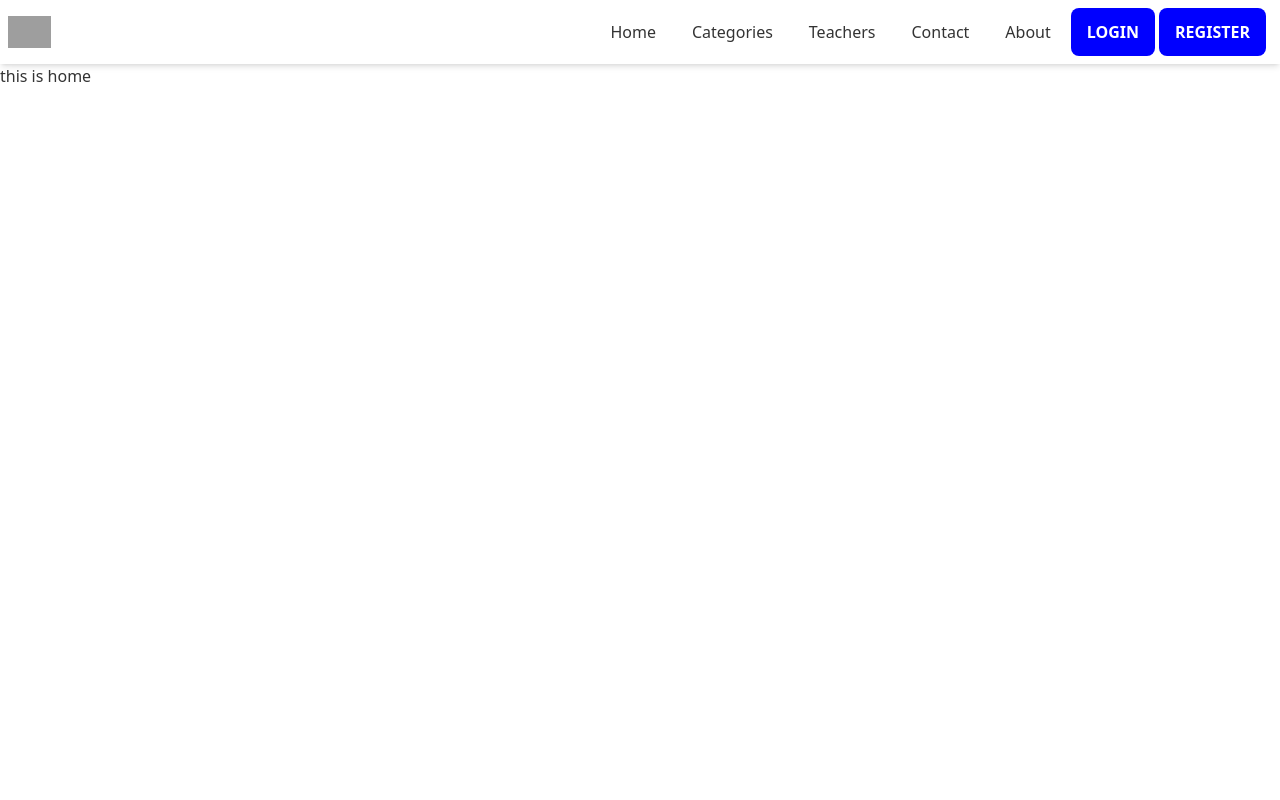
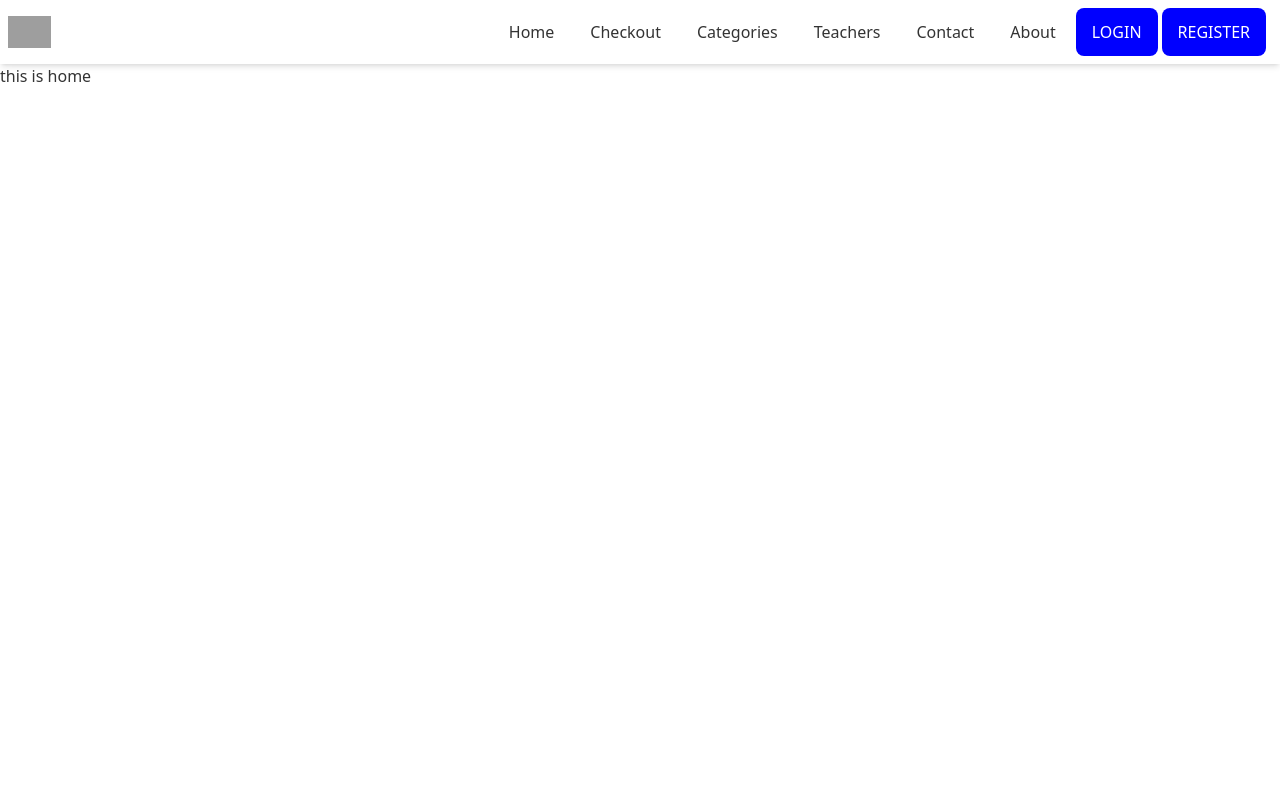
Before and after one commit to mmi-mamun/next-lesson, a Next.js app: page / in a window 1280 px wide. Shown: the top 800 px of the page. Built offline with nearby package versions, Linux system fonts and the light colour scheme; grey boxes are pictures that could not be loaded.

Commit message:
checkout route in the navbar

```diff
--- a/components/navbar.js
+++ b/components/navbar.js
@@ -7,19 +7,20 @@ const Navbar = () => {
 
     const menus = <>
         <li><Link href="/home" className={`mx-0.5 ${route === '/home' && "bg-primary"}`} >Home</Link></li>
+        <li><Link href="/checkout" className={`mx-0.5 ${route === '/checkout' && "bg-primary"}`} >Checkout</Link></li>
         <li><Link href="/categories" className={`mx-0.5 ${route === '/categories' && "bg-primary"}`} >Categories</Link></li>
         <li><Link href="/teachers" className={`mx-0.5 ${route === '/teachers' && "bg-primary"}`} >Teachers</Link></li>
         <li><Link href="/contact" className={`mx-0.5 ${route === '/contacts' && "bg-primary"}`} >Contact</Link></li>
         <li><Link href="/about" className={`mx-0.5 ${route === '/about' && "bg-primary"}`} >About</Link></li>
-        <li><button className="bg-[blue] text-white active:scale-90 transition uppercase font-semibold mx-0.5">Login</button></li>
-        <li><button className="bg-[blue] text-white active:scale-90 transition uppercase font-semibold mx-0.5">Register</button></li>
+        <li><button className="bg-[blue] text-white active:scale-90 transition uppercase font-medium mx-0.5">Login</button></li>
+        <li><button className="bg-[blue] text-white active:scale-90 transition uppercase font-medium mx-0.5">Register</button></li>
     </>
     return (
         <div className="navbar bg-base-100 shadow-md sticky top-0" style={{ justifyContent: 'space-between' }}>
             <div className="navbar-start" style={{ width: 'auto' }}>
                 <div className="dropdown">
                     <label tabIndex={0} className="btn btn-primary lg:hidden mr-2">
-                        <BiMenu className="text-4xl" />
+                        <BiMenu className="text-2xl" />
                     </label>
                     <ul tabIndex={0} className="menu menu-compact dropdown-content mt-3 p-2 shadow gap-1 bg-base-100 rounded-box w-52">
                         {menus}
```
